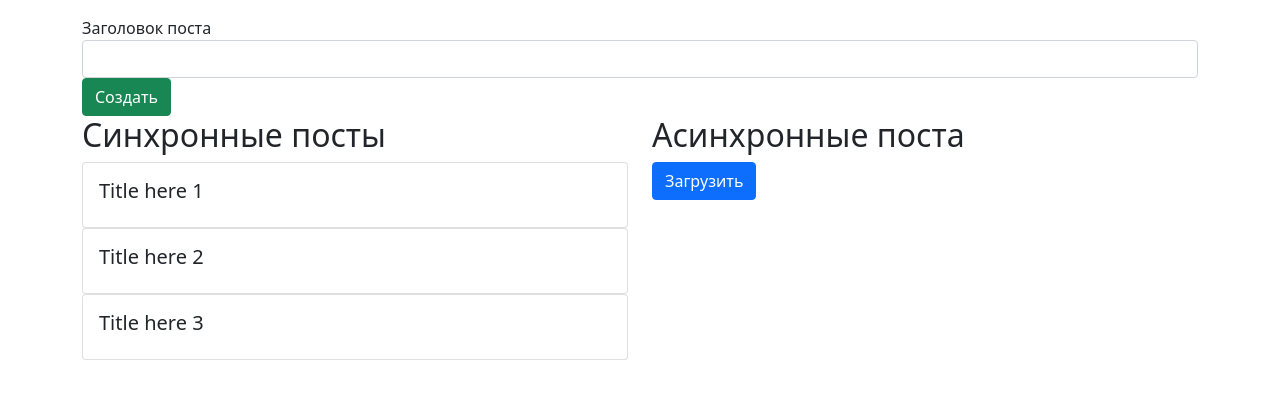
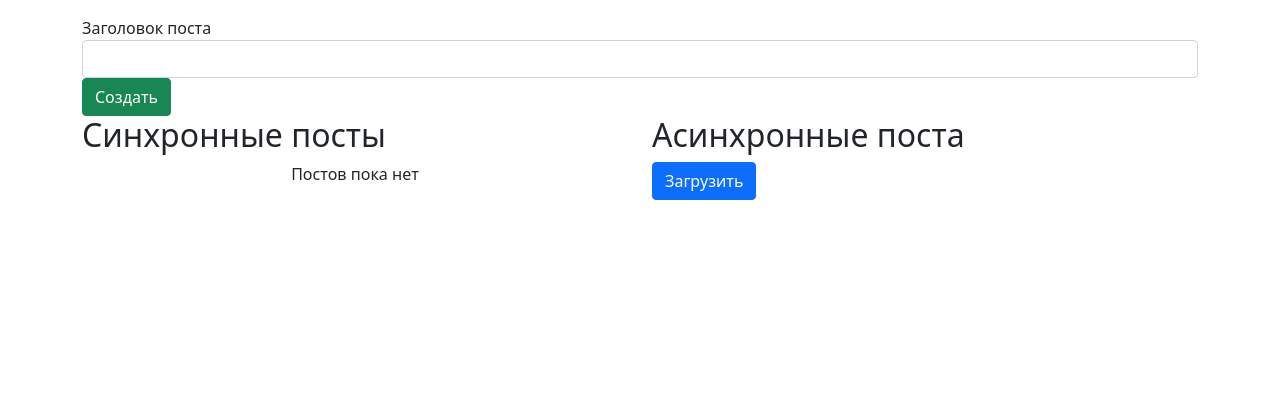
Before and after one commit to nacukisubaru/vladlen-react-redux-course, a React (Create React App) app: page / in a window 1280 px wide. Shown: the top 396 px of the page. Built offline with nearby package versions, Linux system fonts and the light colour scheme.

Commit message:
connect умный компонент + хелпер mapStateToProps

```diff
--- a/src/App.js
+++ b/src/App.js
@@ -14,7 +14,7 @@
 			<div className="row">
 				<div className="col">
 					<h2>Синхронные посты</h2>
-					<Posts posts = {[1,2,3]}/>
+					<Posts />
 				</div>
 				<div className="col">
 					<h2>Асинхронные поста</h2>
--- a/src/components/Posts.js
+++ b/src/components/Posts.js
@@ -1,9 +1,22 @@
 import React from "react";
+import {connect} from 'react-redux'
 import Post from "./Post";
 
-export default ({posts}) => {
-    if(!posts.length) {
+const Posts = ({syncPosts}) => {
+    if(!syncPosts.length) {
         return <p className="text-center">Постов пока нет</p>
     }
-    return posts.map((post) => <Post post={post} key={post}></Post>)
+    return syncPosts.map((post) => <Post post={post} key={post}></Post>)
 }
+
+//хелпер ф-ции mapStateToProps состояние конвертирует в propsы для компонента Posts
+//передаем в connect
+const mapStateToProps = state => {
+    return {
+        syncPosts: state.posts.posts
+    }
+}
+
+//connect функция высокого порядка с её помощью мы связываемся со store
+//из Posts который подключен в App который обернут в провайдер и получает store
+export default connect(mapStateToProps, null)(Posts)
--- a/src/index.js
+++ b/src/index.js
@@ -6,8 +6,11 @@
 import {createStore} from 'redux'
 import {Provider} from 'react-redux'
 import { rootReducer } from "./redux/index.js";
+import { compose } from 'redux';
 
-const store = createStore(rootReducer)
+const store = createStore(rootReducer, compose(
+  window.__REDUX_DEVTOOLS_EXTENSION__ && window.__REDUX_DEVTOOLS_EXTENSION__()
+))
 
 //Оборачиваем компонент App в провайдер для того чтобы связать наш store с приложением
 const app = (
@@ -18,7 +21,7 @@
 
 ReactDOM.render(
   <React.StrictMode>
-    <App />
+    {app}
   </React.StrictMode>,
   document.getElementById('root')
 );
```
